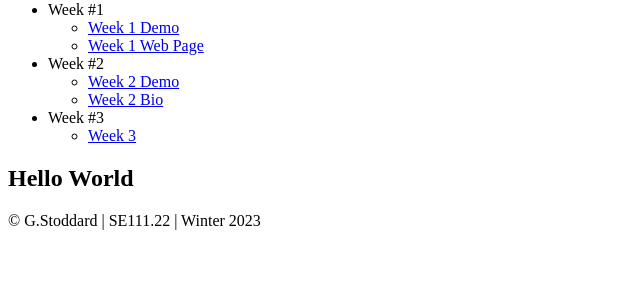
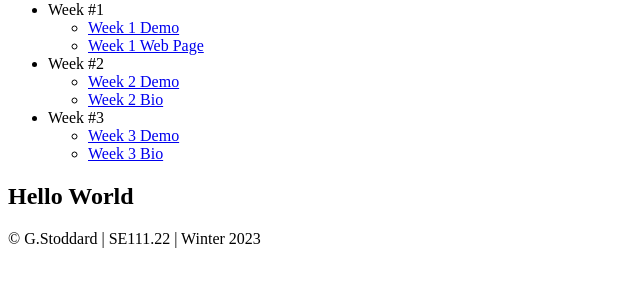
Before and after one commit to Gavin4904/SE-111-22, a plain HTML site: page index.html in a window 1280 px wide. Shown: the part 79-366 px from the top of the page, without its empty margins (0-640 px from the left). Drawn offline with Linux system fonts and the light colour scheme.

Commit message:
Week 3 Demo Done Pt2

```diff
--- a/index.html
+++ b/index.html
@@ -38,7 +38,8 @@
                 <li>Week #3</li>
 
                 <ul>
-                    <li><a href="w3/index.html">Week 3</a></li>
+                    <li><a href="week3_demo/index.html">Week 3 Demo</a></li>
+                    <li><a href="w3/index.html">Week 3 Bio</a></li>
                 </ul>
 
             <ul>
```
